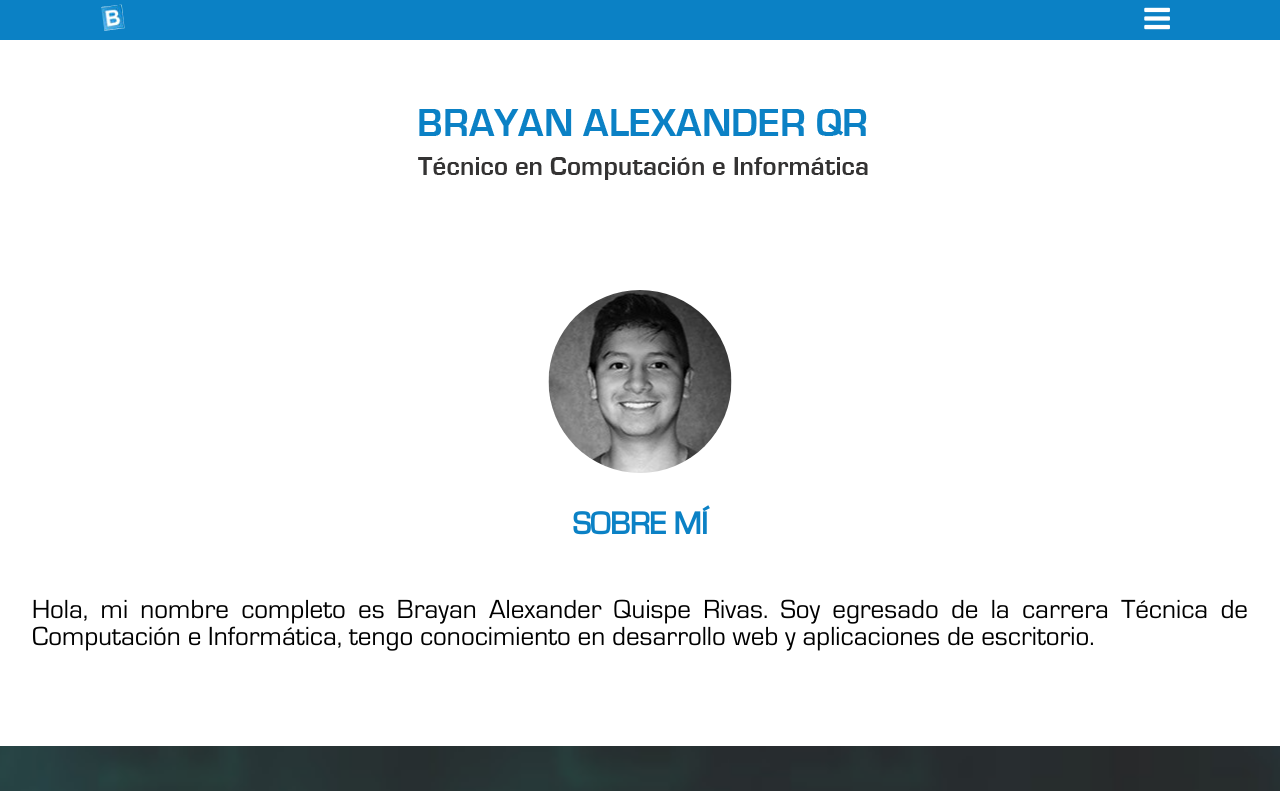
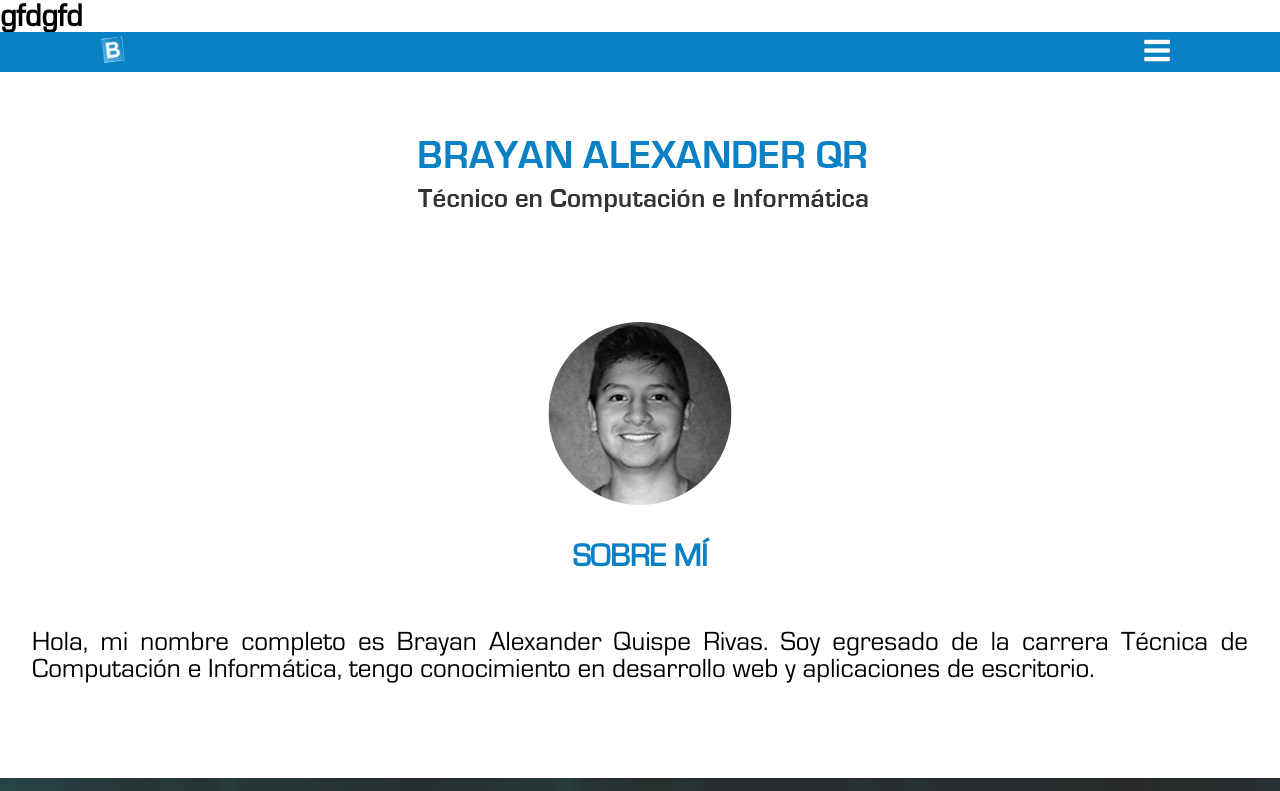
Before and after one commit to braalexdeveloper/sitiobrayan, a plain HTML site: page index2.html in a window 1280 px wide. Shown: the top 791 px of the page. Drawn offline with Linux system fonts and the light colour scheme.

Commit message:
codigo h1 de prueba index2.html

```diff
--- a/index2.html
+++ b/index2.html
@@ -11,7 +11,7 @@
 
 </head>
 <body>
-
+	<h1>gfdgfd</h1>
 	<span class="ir-arriba"><img src="img/flecha.png"></span>
 	<header class="header-principal" id="inicio">
 		<div class="navegador">
```
